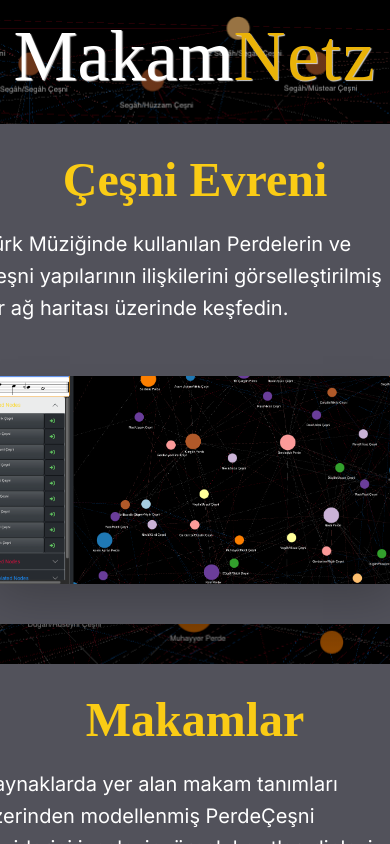
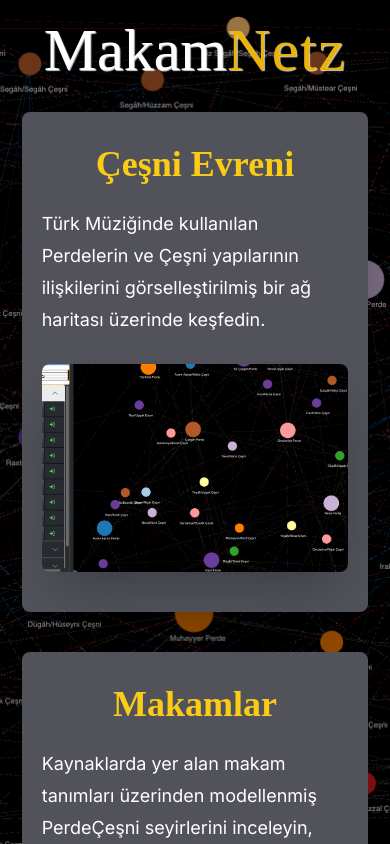
Before and after one commit to gumrahsindar/makamnetz-v1.1, a React (Vite) app: page / in a window 390 px wide. Built offline with nearby package versions, Linux system fonts and the light colour scheme; a web font is replaced by a local one.

Commit message:
Refactor Home and HomeCards components, and update styling in Home.jsx and HomeCards.jsx

```diff
--- a/index.html
+++ b/index.html
@@ -17,7 +17,7 @@
     <title>Vite + React</title>
   </head>
   <body>
-    <div id="root"></div>
+    <div class="overflow-x-hidden" id="root"></div>
     <script type="module" src="/src/main.jsx"></script>
   </body>
 </html>
--- a/src/pages/Home/Home.jsx
+++ b/src/pages/Home/Home.jsx
@@ -2,10 +2,10 @@
 
 export default function Home() {
   return (
-    <section className='home-bg absolute inset-0 h-screen overflow-y-auto bg-cover bg-center bg-no-repeat'>
-      <div className='container mx-auto flex min-h-screen items-center justify-center overscroll-y-auto'>
+    <section className='home-bg absolute inset-0 h-screen overflow-y-auto overflow-x-hidden bg-cover bg-center bg-no-repeat'>
+      <div className='container mx-auto flex min-h-screen items-center justify-center px-4'>
         <div className='flex flex-col gap-8 p-5'>
-          <h1 className='home-text-shadow font-baskerville  text-center text-7xl text-white md:text-8xl'>
+          <h1 className='home-text-shadow font-baskerville  text-center text-6xl text-white md:text-8xl'>
             Makam<span className='tracking-wide text-yellow-500'>Netz</span>
           </h1>
           <div className='flex flex-col flex-wrap gap-10 lg:flex-row'>
--- a/src/pages/Home/components/HomeCards.jsx
+++ b/src/pages/Home/components/HomeCards.jsx
@@ -31,10 +31,13 @@
   return cardItems.map((item, index) => (
     <Link key={index} to={item.link} className='duration-300 hover:scale-105'>
       <article className='flex min-h-[500px] flex-col gap-6 rounded-lg bg-zinc-600 px-5 pt-4 shadow-2xl lg:min-h-[565px]'>
-        <h2 className='font-baskerville mt-4 text-center text-5xl font-bold text-yellow-400 lg:text-4xl xl:text-5xl'>
+        <h2 className='font-baskerville mt-4 text-center text-4xl font-bold text-yellow-400 lg:text-4xl xl:text-5xl'>
           {item.title}
         </h2>
-        <p style={{ textWrap: 'pretty' }} className='w-[34ch]  flex-grow text-xl leading-8 text-white lg:w-[27ch] '>
+        <p
+          style={{ textWrap: 'pretty' }}
+          className='w-[27ch] flex-grow  text-lg   leading-8 text-white md:w-[34ch] lg:w-[27ch] lg:text-xl '
+        >
           {item.description}
         </p>
         <div className='relative mb-10 h-52 w-full'>
```
